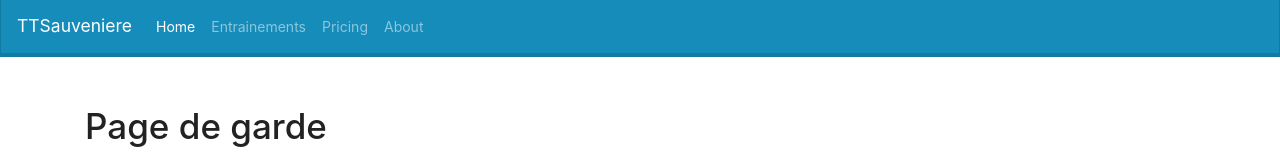
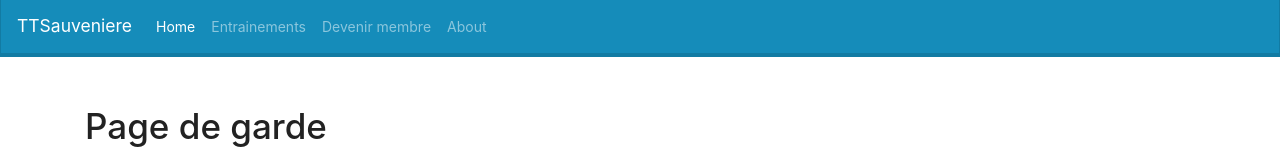
Before and after one commit to bendmh-itn/pingpong, a React (Create React App) app: page / in a window 1280 px wide. Shown: the top 160 px of the page. Built offline with nearby package versions, Linux system fonts and the light colour scheme.

Commit message:
Mettre des Navlink au lieu des a

```diff
--- a/src/components/Navbar.jsx
+++ b/src/components/Navbar.jsx
@@ -33,14 +33,14 @@ const Navbar = (props) => {
               </NavLink>
             </li>
             <li className="nav-item">
-              <a className="nav-link" href="#">
-                Pricing
-              </a>
+              <NavLink className="nav-link" to="/member">
+                Devenir membre
+              </NavLink>
             </li>
             <li className="nav-item">
-              <a className="nav-link" href="#">
+              <NavLink className="nav-link" to="contact">
                 About
-              </a>
+              </NavLink>
             </li>
           </ul>
         </div>
```
